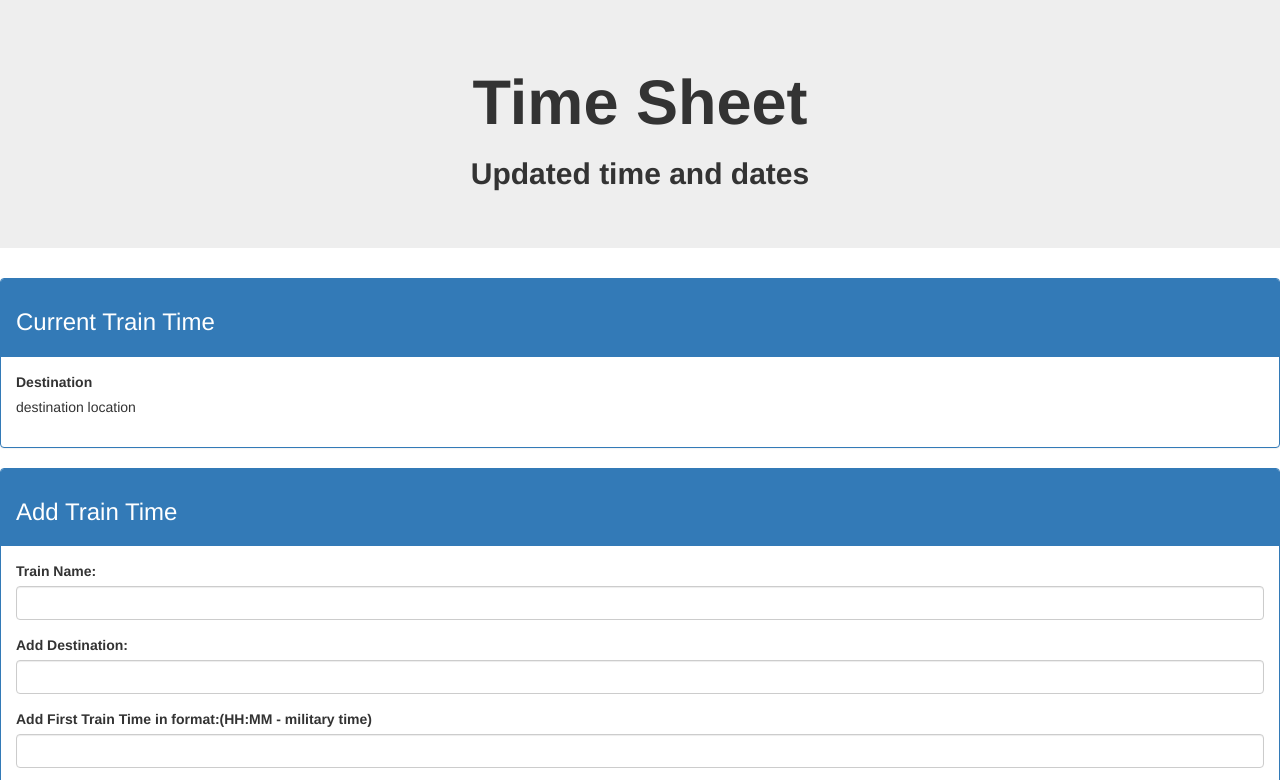
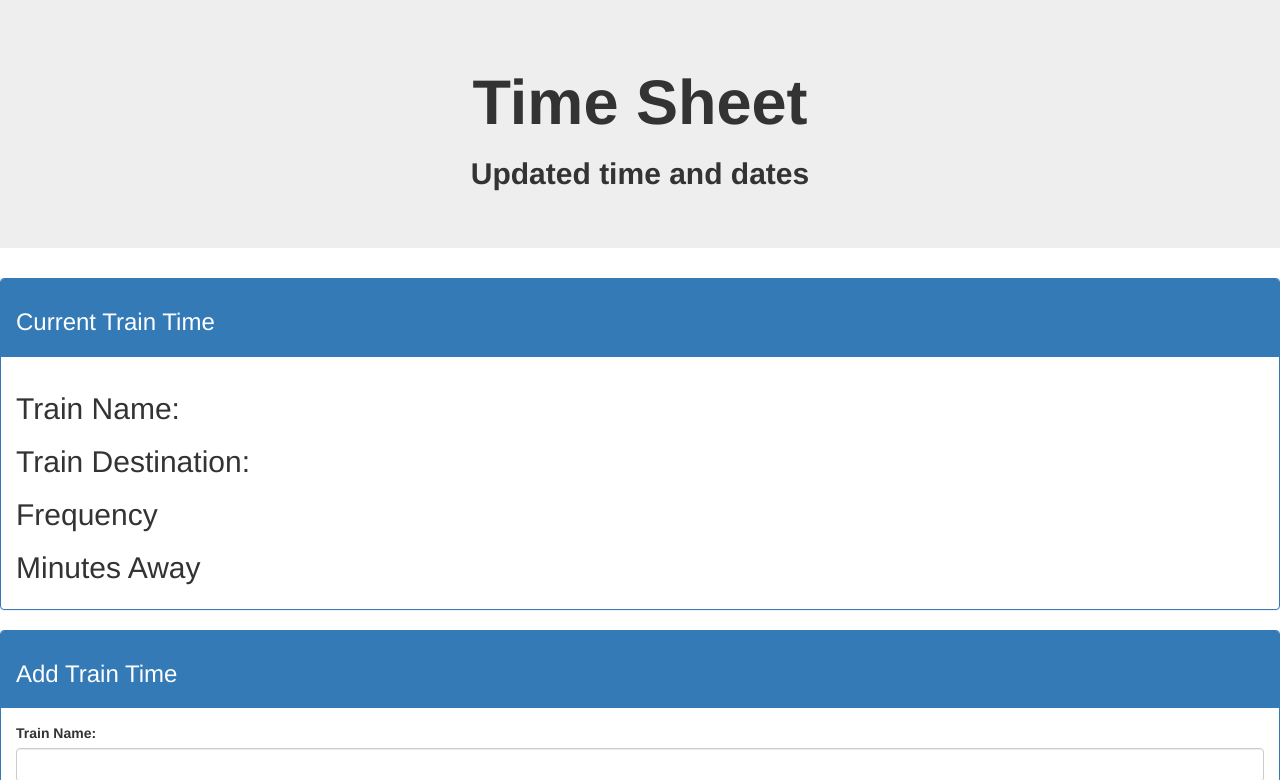
Before and after one commit to ekyaung/trainTime, a plain HTML site: page index.html in a window 1280 px wide. Shown: the top 780 px of the page. Drawn offline with nearby package versions, Linux system fonts and the light colour scheme; no server answers.

Commit message:
still working, but almost

```diff
--- a/index.html
+++ b/index.html
@@ -7,13 +7,6 @@
 
 		<!-- adding firebase reference -->
 		<script src="https://www.gstatic.com/firebasejs/live/3.0/firebase.js"></script>
-
-		<!-- added moment JS -->
-		 <script src="https://cdn.jsdelivr.net/momentjs/2.12.0/moment.min.js"></script>
-		<script src="javascript/javascript.js"></script>
-
-		<!-- javascript tag -->
-		<script src="https://cdnjs.cloudflare.com/ajax/libs/jquery/3.2.1/jquery.min.js"></script>
 	</head>
 	<body>
 
@@ -28,15 +21,16 @@
 		<div class="panel-heading">
 			<h3>Current Train Time</h3>
 		</div>
-			<div class="panel-body">
-				<form role="form">
-				<div class="form-group">
-				<label for="destination-heading">Destination</label>
-					<div class="destination">
-					destination location
-					</div>
+			<div class="panel-body" id="train-time">
+				<h2 id="train-time-display">Train Name: </h2>
+				<h2 id="train-destination">Train Destination: </h2>
+				<h2 id="train-frequency">Frequency</h2>
+				<h2 id="train-arrival"></h2>
+				<h2 id="minutes-away">Minutes Away</h2>
+
+
 				</div>
-	</form>
+
 	</div>
 	</div>
 
@@ -71,6 +65,13 @@
 		<button type="button" class="btn btn-default" value="clear" id="clearAll">Clear All</button>
 
 
+<!-- javascript tag -->
+<script src="https://cdnjs.cloudflare.com/ajax/libs/jquery/3.2.1/jquery.min.js"></script>
+<!-- added moment JS -->
+<script src="https://cdn.jsdelivr.net/momentjs/2.12.0/moment.min.js"></script>
+
+<script src="javascript/javascript.js"></script>
+
 <span class="subtitle footer text-center"><h6>Eileen K.</h6></span>
 
 	</form>
--- a/javascript/javascript.js
+++ b/javascript/javascript.js
@@ -49,6 +49,15 @@
 		});
 	});
 
+	database.ref().on("child_added", function(snapshot){
+	$("#train-time-display").html(snapshot.val().time);
+	$("#train-destination").html(snapshot.val().destination);
+	$("#train-frequency").html(snapshot.val().frequency)
+
+	}, function(errorObject){
+		console.log("errors handled: " + errorObject.code);
+	});
+
 	var timeConverted = moment(initialTime, "hh:mm").subtract(1, "years");
 	console.log(timeConverted);
 
```
